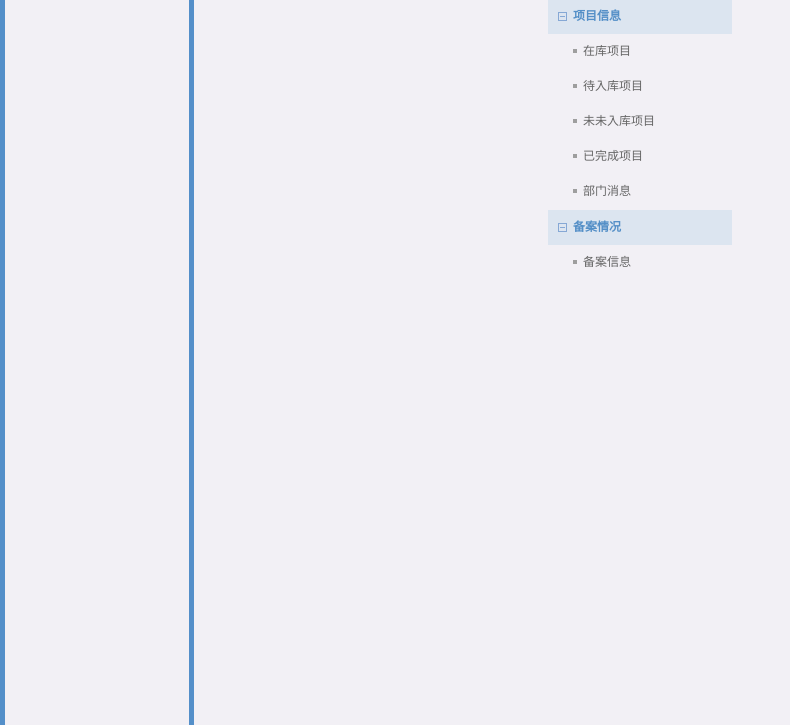
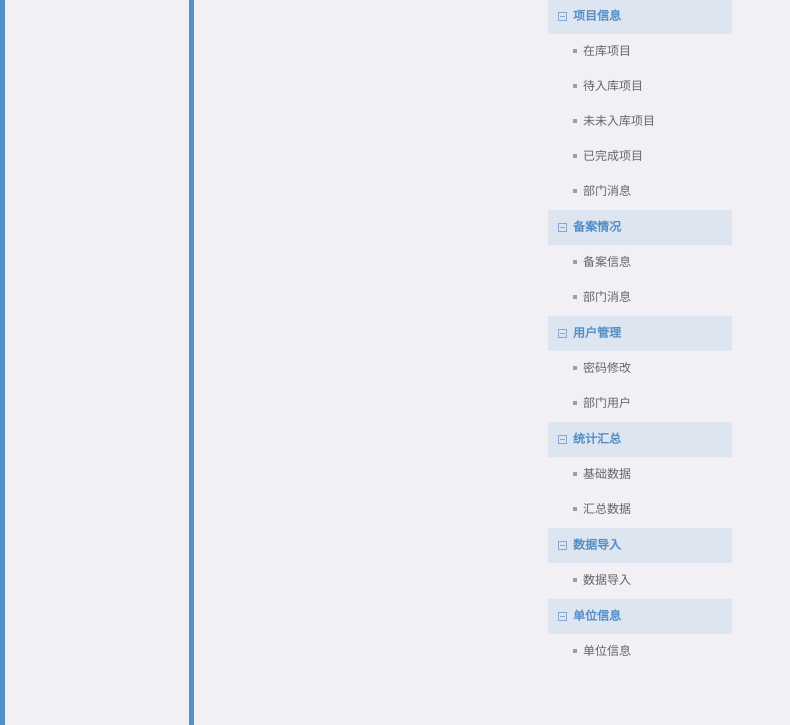
Before and after one commit to caoheike/investment, a web app: page /left.html in a window 1280 px wide. Shown: the part 75-800 px from the top of the page, without its empty margins (0-790 px from the left). Run offline with its HTML, style and script files only (its server is not run), Linux system fonts and the light colour scheme; data that the repository does not hold is empty.

Commit message:
添加导航。

```diff
--- a/src/main/java/com/howard/investment/controller/HomeController.java
+++ b/src/main/java/com/howard/investment/controller/HomeController.java
@@ -138,4 +138,6 @@ public class HomeController {
     	data.put("flag", true);
         return data;
     }
+
+
 }
--- a/src/main/resources/static/left.html
+++ b/src/main/resources/static/left.html
@@ -56,6 +56,25 @@ body{overflow-x:hidden; background:url(images/main/leftbg.jpg) left top repeat-y
       <div>
         <span>备案情况</span>
         <a href="record.html" target="mainFrame" onFocus="this.blur()">备案信息</a>
+        <a href="errorPage" target="mainFrame" onFocus="this.blur()">部门消息</a>
+      </div>
+      <div>
+        <span>用户管理</span>
+        <a href="errorPage" target="mainFrame" onFocus="this.blur()">密码修改</a>
+        <a href="errorPage" target="mainFrame" onFocus="this.blur()">部门用户</a>
+      </div>
+      <div>
+        <span>统计汇总</span>
+        <a href="errorPage" target="mainFrame" onFocus="this.blur()">基础数据</a>
+        <a href="errorPage" target="mainFrame" onFocus="this.blur()">汇总数据</a>
+      </div>
+      <div>
+        <span>数据导入</span>
+        <a href="errorPage" target="mainFrame" onFocus="this.blur()">数据导入</a>
+      </div>
+      <div>
+        <span>单位信息</span>
+        <a href="errorPage" target="mainFrame" onFocus="this.blur()">单位信息</a>
       </div>
     </div>
 </body>
```
Also changed, not shown: src/main/resources/templates/record.html (+4 -4 lines).
